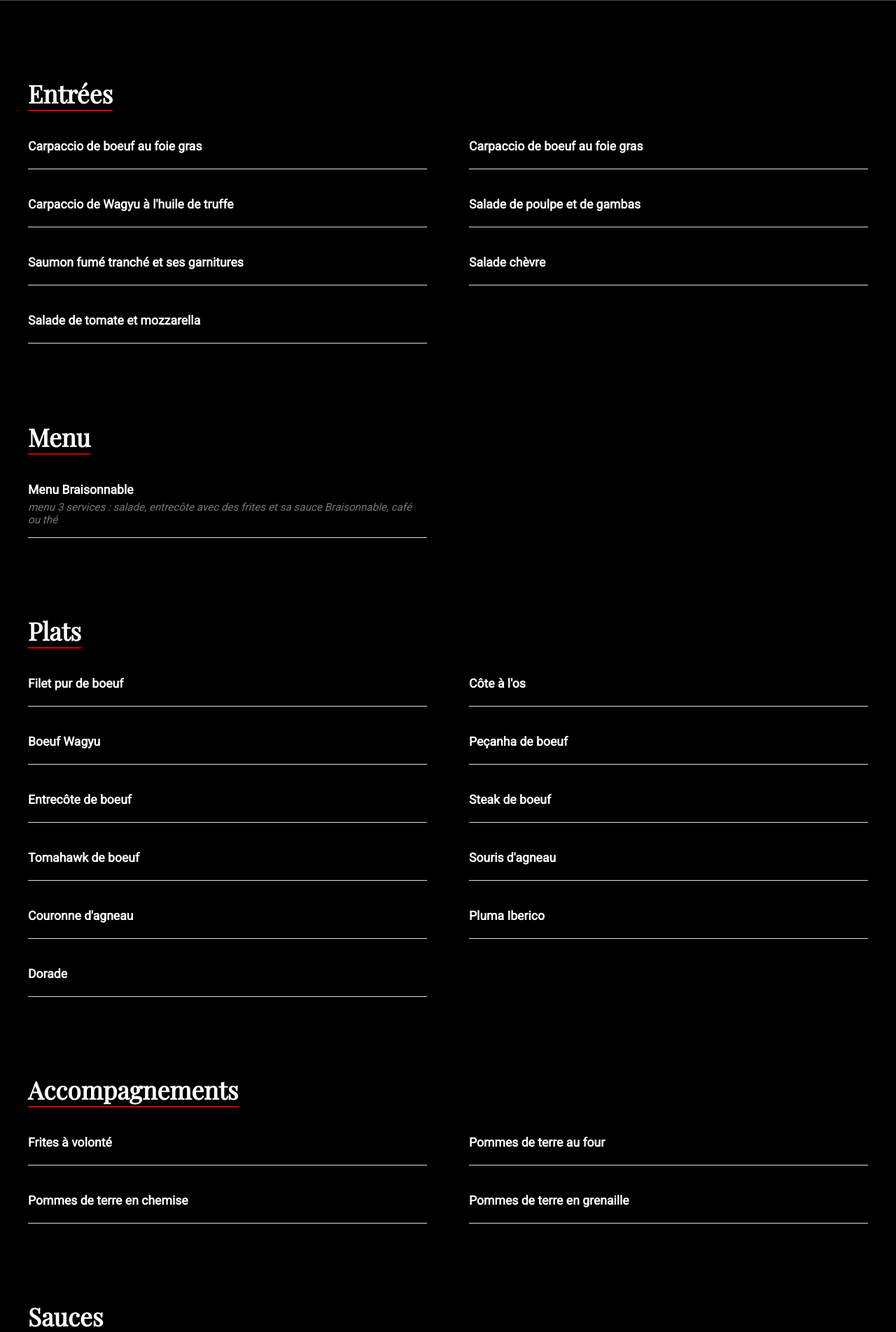
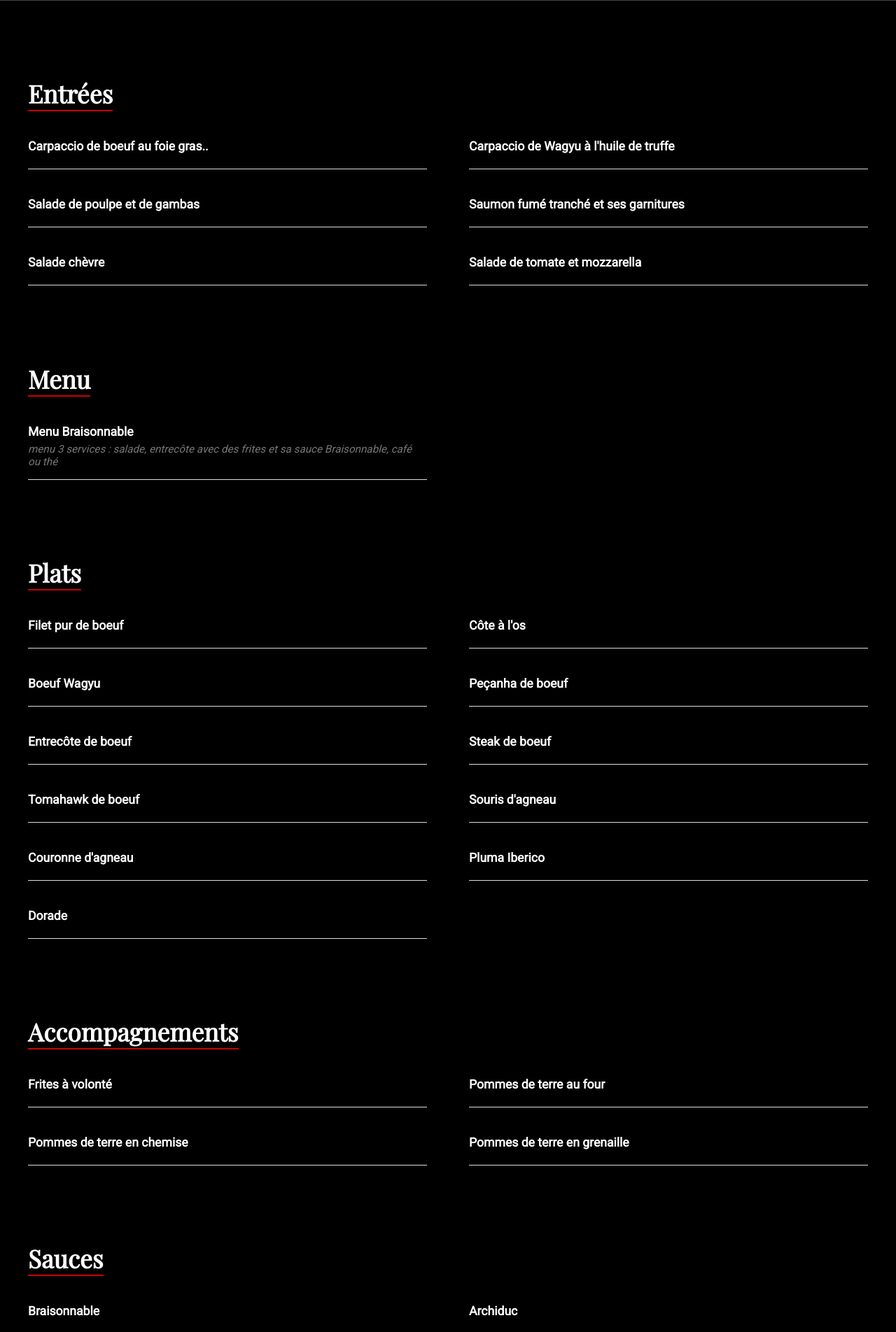
Before and after one commit to laurilan11/Braisonnable, a Django app: page /menu/ in a window 1280 px wide. Shown: the part 368-2272 px from the top of the page at 70% size. Run offline with Django 5.2, Linux system fonts and the light colour scheme.

Commit message:
Update menu.html

```diff
--- a/restaurant/templates/restaurant/menu.html
+++ b/restaurant/templates/restaurant/menu.html
@@ -34,14 +34,7 @@
   <ul class="menu-list">
     <li class="menu-itemo">
       <div class="item-text">
-        <h4>Carpaccio de boeuf au foie gras</h4>
-        <p></p>
-      </div>
-      <span class="price"></span>
-    </li>
-        <li class="menu-itemo">
-      <div class="item-text">
-        <h4>Carpaccio de boeuf au foie gras</h4>
+        <h4>Carpaccio de boeuf au foie gras..</h4>
         <p></p>
       </div>
       <span class="price"></span>
```
